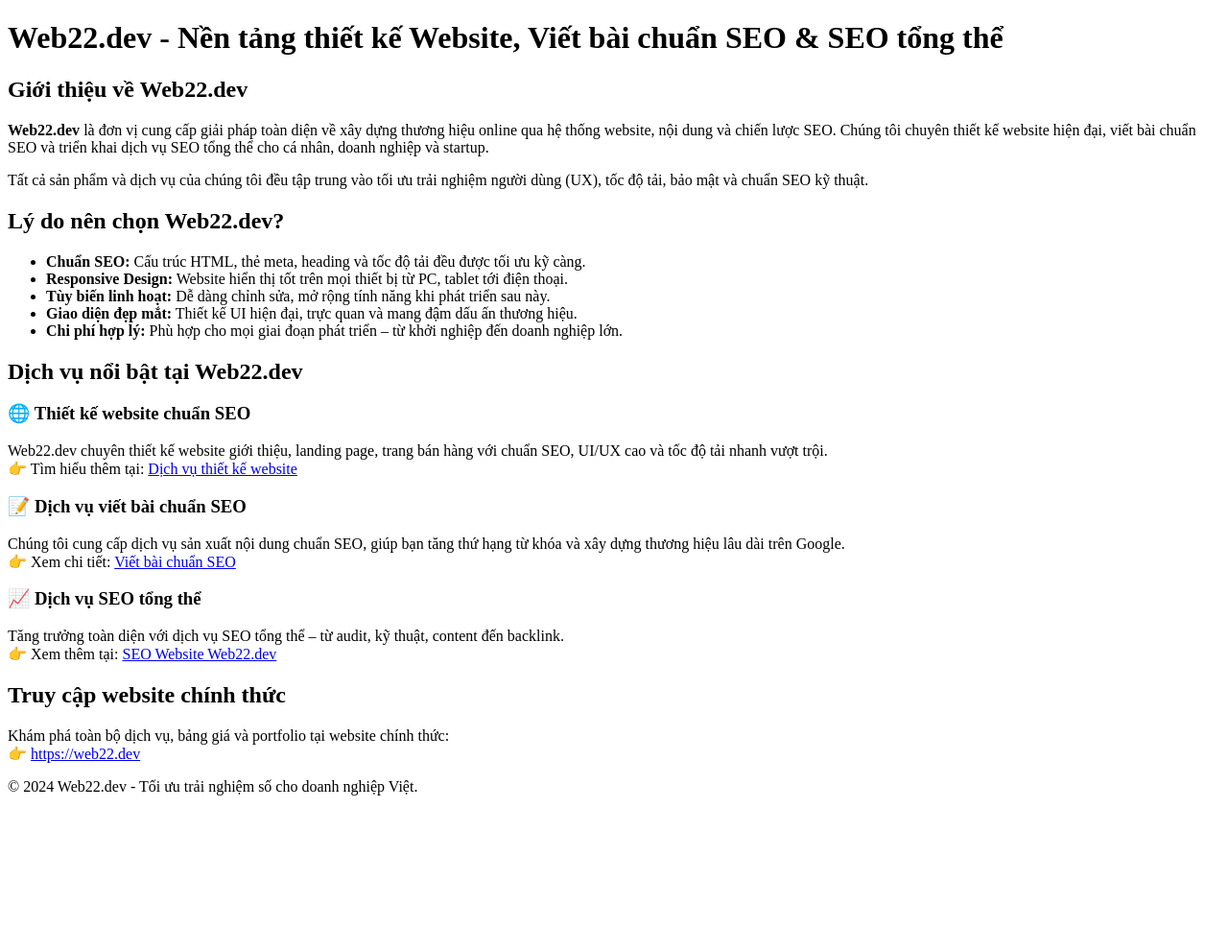
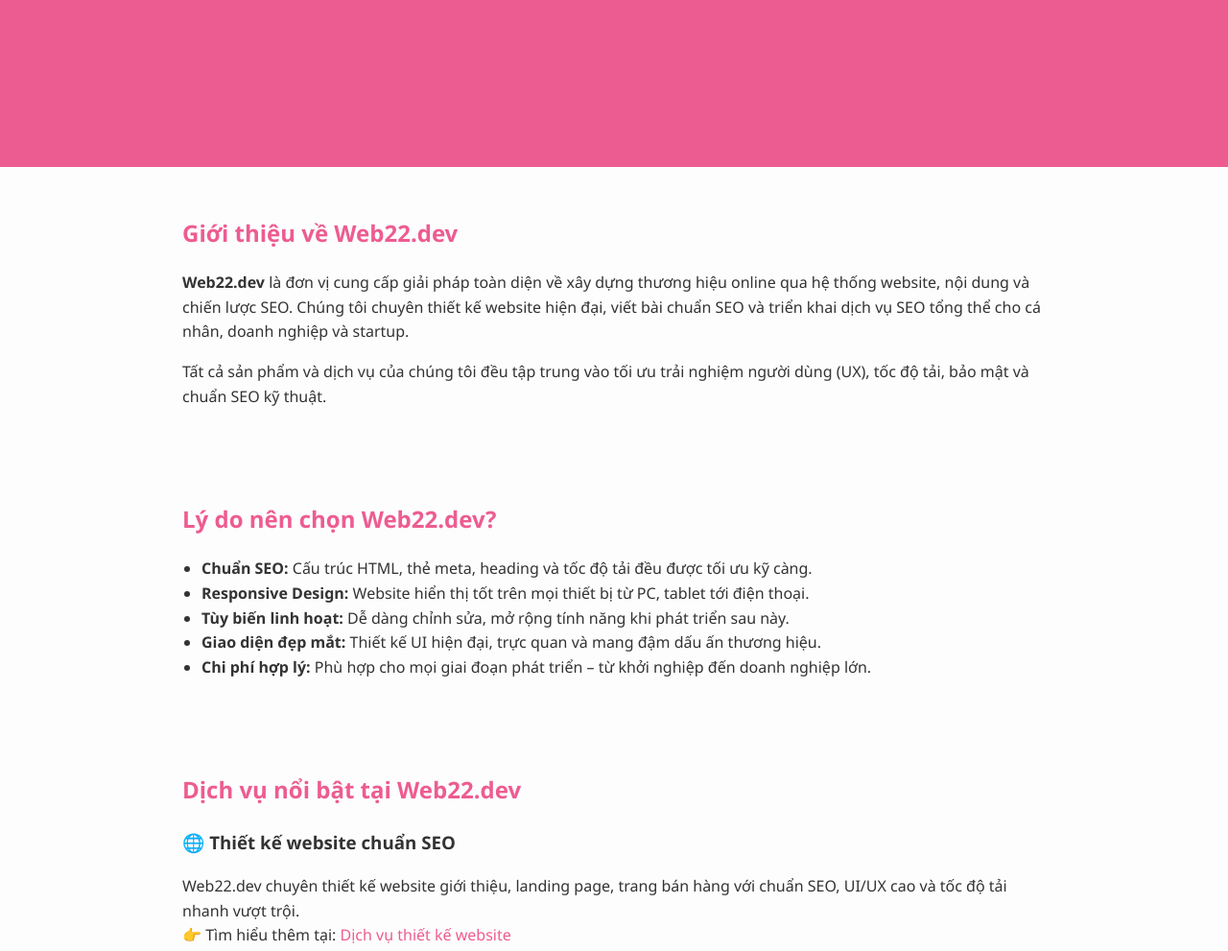
Before and after one commit to web22dev/web22, a plain HTML site: page index.html in a window 1280 px wide. Shown: the top 991 px of the page at 96% size. Before the commit the page ends 845 px from the top, so only its background shows below. Drawn offline with Linux system fonts and the light colour scheme.

Commit message:
Update index.html

```diff
--- a/index.html
+++ b/index.html
@@ -1,3 +1,4 @@
+
 <!DOCTYPE html>
 <html lang="vi">
 <head>
@@ -6,8 +7,65 @@
   <meta name="description" content="Web22.dev - Nền tảng thiết kế website chuẩn SEO, cung cấp dịch vụ viết bài, SEO tổng thể cho doanh nghiệp.">
   <meta name="keywords" content="thiết kế website, viết bài chuẩn SEO, dịch vụ SEO, Web22.dev">
   <meta name="author" content="Web22.dev">
+  <title>Web22.dev - Thiết kế Website, Viết bài & SEO tổng thể</title>
+  <style>
+    body {
+      font-family: 'Segoe UI', Tahoma, Geneva, Verdana, sans-serif;
+      margin: 0;
+      padding: 0;
+      background-color: #fdfdfd;
+      color: #333;
+      line-height: 1.6;
+    }
 
-  <title>Web22.dev - Thiết kế Website, Viết bài & SEO tổng thể</title>
+    header {
+      background-color: #ED5C91;
+      color: white;
+      padding: 40px 20px;
+      text-align: center;
+    }
+
+    section {
+      padding: 30px 20px;
+      max-width: 900px;
+      margin: auto;
+    }
+
+    h1, h2 {
+      color: #ED5C91;
+    }
+
+    h3 {
+      color: #333;
+    }
+
+    a {
+      color: #ED5C91;
+      text-decoration: none;
+    }
+
+    a:hover {
+      text-decoration: underline;
+    }
+
+    ul {
+      padding-left: 20px;
+    }
+
+    footer {
+      background-color: #ED5C91;
+      color: white;
+      text-align: center;
+      padding: 20px;
+      margin-top: 40px;
+    }
+
+    @media (max-width: 600px) {
+      header, section, footer {
+        padding: 20px 10px;
+      }
+    }
+  </style>
 </head>
 <body>
   <header>
```
